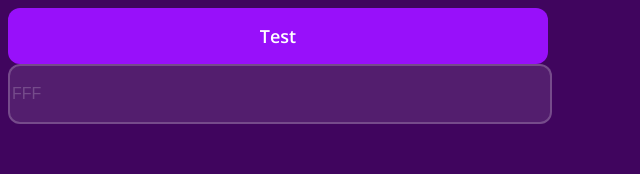
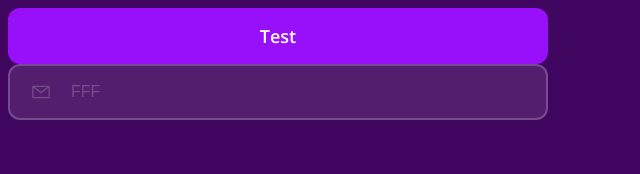
Before and after one commit to KI-24-ATAKA/Pet-Music-Hosting, a React (Vite) app in the folder frontend/MusicHostingWebApp/: page / in a window 1280 px wide. Shown: the top 174 px of the page, without its empty margins (0-640 px from the left). Built offline with nearby package versions, Linux system fonts and the light colour scheme.

Commit message:
InputIcon

```diff
--- a/frontend/MusicHostingWebApp/src/ui/form/InputField/InputField.scss
+++ b/frontend/MusicHostingWebApp/src/ui/form/InputField/InputField.scss
@@ -2,16 +2,20 @@
 
 .InputField {
   display: flex;
+  box-sizing: border-box;
   flex-direction: row;
   border: 2px solid $transparent-white;
   background-color: rgba(#ffffff, 0.1);
+  padding: 10px 12px;
   border-radius: 12px;
   width: 100%;
   max-width: 320px;
   height: 56px;
+  gap: 8px;
   align-items: center;
   justify-content: center;
   &__input {
+    box-sizing: border-box;
     border: none;
     outline: none;
     background: none;
@@ -28,7 +32,7 @@
     width: 48px;
     height: 48px;
     background: none;
-    color: $text-color;
+    color: $transparent-white;
     border: none;
     display: flex;
     justify-content: center;
--- a/frontend/MusicHostingWebApp/src/ui/form/InputField/InputField.tsx
+++ b/frontend/MusicHostingWebApp/src/ui/form/InputField/InputField.tsx
@@ -1,4 +1,5 @@
 import React from 'react';
+import InputIcon from '../InputIcon';
 import {IoMdClose} from 'react-icons/io';
 
 import './InputField.scss';
@@ -26,6 +27,7 @@ function InputField(props: IInputFieldProps) {
 
     return (
         <div className='InputField'>
+            <InputIcon iconName='mail'/>
             <input
                 className='InputField__input'
                 name={props.label}
@@ -35,15 +37,13 @@ function InputField(props: IInputFieldProps) {
                 value={value}
                 onChange={handleChange}
             />
-            {value && (
             <button
                 type='button'
                 className='InputField__remove-button'
                 onClick={handleClear}
             >
-                    <IoMdClose size={20} />
+                {value && <IoMdClose size={20} />}
             </button>
-            )}
         </div>
     );
 };
--- a/frontend/MusicHostingWebApp/src/ui/form/InputIcon/InputIcon.scss
+++ b/frontend/MusicHostingWebApp/src/ui/form/InputIcon/InputIcon.scss
@@ -0,0 +1,15 @@
+@import '@style';
+
+.InputIcon {
+  width: 48px;
+  height: 48px;
+  background: none;
+  color: $transparent-white;
+  border: none;
+  display: flex;
+  justify-content: center;
+  align-items: center;
+  &__icon {
+    color: $transparent-white;
+  }
+}
--- a/frontend/MusicHostingWebApp/src/ui/form/InputIcon/InputIcon.tsx
+++ b/frontend/MusicHostingWebApp/src/ui/form/InputIcon/InputIcon.tsx
@@ -1,10 +1,26 @@
 import {VscLock, VscMail} from 'react-icons/vsc';
 
-function InputIcon(iconName: string) {
-    if (iconName === 'lock') {
-        return <VscLock />;
-    } if (iconName === 'mail') {
-        return <VscMail />;
+import './InputIcon.scss';
+
+interface InputIconProps {
+    iconName: string;
+}
+
+function InputIcon(props: InputIconProps) {
+    if (props.iconName === 'lock') {
+        return (
+            <div className='InputIcon'>
+                <VscLock className='InputIcon__icon' size={20} />
+            </div>
+        );
+    } if (props.iconName === 'mail') {
+        return (
+            <div className='InputIcon'>
+                <VscMail className='InputIcon__icon' size={20} />
+            </div>
+        );
+    } else {
+        return <></>;
     };
 };
 
```
Lines whose indentation alone changed are shown as unchanged.
